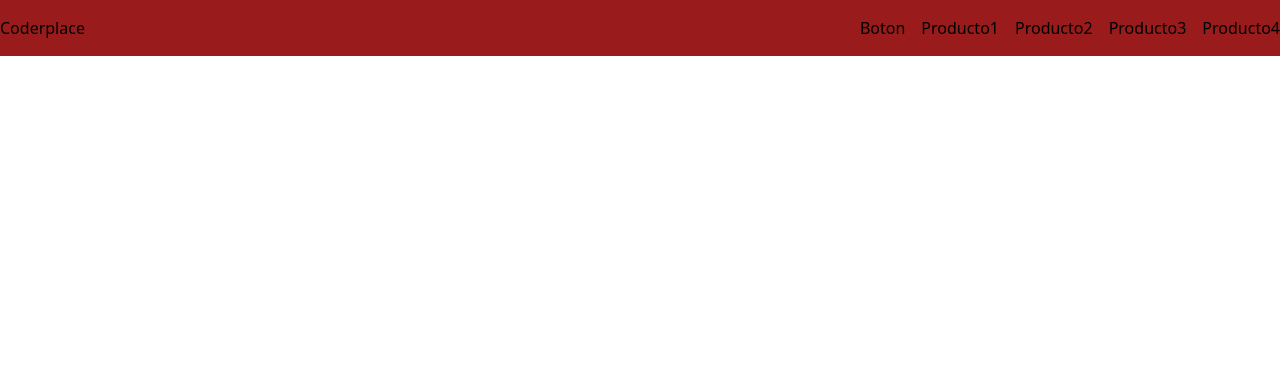
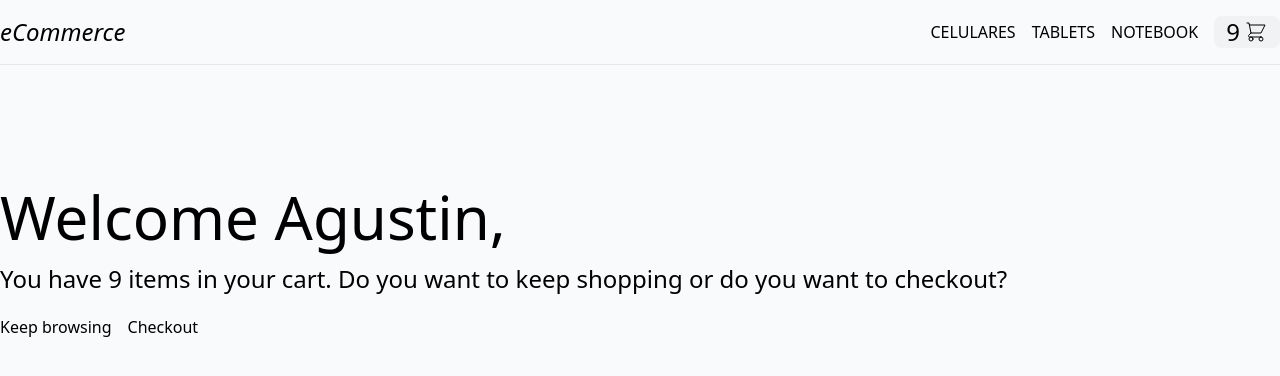
Before and after one commit to agreco88/ecommerce-greco, a React (Create React App) app: page / in a window 1280 px wide. Shown: the top 376 px of the page. Built offline with nearby package versions, Linux system fonts and the light colour scheme.

Commit message:
Segundo y tercer entregrable

```diff
--- a/package.json
+++ b/package.json
@@ -3,6 +3,7 @@
   "version": "0.1.0",
   "private": true,
   "dependencies": {
+    "@heroicons/react": "^1.0.5",
     "@testing-library/jest-dom": "^5.16.1",
     "@testing-library/react": "^12.1.2",
     "@testing-library/user-event": "^13.5.0",
--- a/src/App.js
+++ b/src/App.js
@@ -1,9 +1,15 @@
+import ItemListCointainer from "./components/ItemListContainer";
 import Navbar from "./components/Navbar";
 
 function App() {
   return (
-    <div className="">
+    <div className="bg-gray-50">
       <Navbar />
+      <ItemListCointainer
+        userName="Agustin"
+        greeting="Welcome"
+        cartItemCount="9"
+      />
     </div>
   );
 }
--- /dev/null
+++ b/src/components/Button.js
@@ -0,0 +1,17 @@
+const Button = ({ label, backgroundColor, textColor, handleClick }) => {
+  return (
+    <span
+      className={`
+        flex items-center
+        uppercase text-black font-extralight
+        hover:border-b hover:border-black
+        transition-all duration-200
+        `}
+      onClick={handleClick}
+    >
+      {label}
+    </span>
+  );
+};
+
+export default Button;
--- /dev/null
+++ b/src/components/CartWidget.js
@@ -0,0 +1,20 @@
+import { ShoppingCartIcon, ChevronDownIcon } from "@heroicons/react/outline";
+
+const CartWidget = ({ numberOfItems }) => {
+  return (
+    <div
+      className="
+        flex justify-between items-center gap-1
+        rounded-lg bg-gray-400 px-3
+        bg-opacity-10
+        transition-all duration-200
+        "
+    >
+      <span className="text-2xl font-light shadow-2xl">{numberOfItems}</span>
+      <ShoppingCartIcon className="h-6" />
+      {/* <ChevronDownIcon className="h-4" /> */}
+    </div>
+  );
+};
+
+export default CartWidget;
--- /dev/null
+++ b/src/components/ItemListContainer.js
@@ -0,0 +1,20 @@
+const ItemListCointainer = ({ userName, greeting, cartItemCount }) => {
+  return (
+    <div className="flex container mx-auto h-50vh transition-all duration-200">
+      <h1 className="flex flex-col gap-4 w-4/5  h-min justify-center self-center">
+        <span className="text-6xl font-extralight">{`${greeting} ${userName}, `}</span>
+        <span className="text-2xl font-thin">{`You have ${cartItemCount} items in your cart. Do you want to keep shopping or do you want to checkout?`}</span>
+        <span className="flex gap-4">
+          <button className="hover:border-b hover:border-black py-1 transition-all duration-200">
+            Keep browsing
+          </button>
+          <button className="hover:border-b hover:border-black py-1 transition-all duration-200">
+            Checkout
+          </button>
+        </span>
+      </h1>
+    </div>
+  );
+};
+
+export default ItemListCointainer;
--- a/src/components/Navbar.js
+++ b/src/components/Navbar.js
@@ -1,18 +1,32 @@
+import Button from "./Button";
+import CartWidget from "./CartWidget";
+
 const Navbar = () => {
+  const handleCelular = () => {
+    console.log("Celulares");
+  };
+
+  const handleTablet = () => {
+    console.log("Tablets");
+  };
+
+  const handleNotebook = () => {
+    console.log("Notebook");
+  };
+
   return (
-    <nav className="bg-red-500 w-full h-14">
-      <div className="h-full items-center container mx-auto flex bg-red-800 justify-between">
-        <div>
-          <h3>Coderplace</h3>
+    <nav className="w-full py-4 border-b border-gray-200 bg-gray-50">
+      <div className="h-full items-center container mx-auto flex justify-between">
+        <div className="flex items-center gap-4 italic font-extrabold text-black">
+          <h3 className="text-2xl font-extralight">eCommerce</h3>
         </div>
         <div className="flex gap-4">
-          <button>Boton</button>
-          <ul className="flex gap-4">
-            <li>Producto1</li>
-            <li>Producto2</li>
-            <li>Producto3</li>
-            <li>Producto4</li>
-          </ul>
+          <div className="flex gap-4">
+            <Button label={"Celulares"} handleClick={handleCelular} />
+            <Button label={"Tablets"} handleClick={handleTablet} />
+            <Button label={"Notebook"} handleClick={handleNotebook} />
+            <CartWidget numberOfItems={9} />
+          </div>
         </div>
       </div>
     </nav>
--- a/src/index.css
+++ b/src/index.css
@@ -1,3 +1,6 @@
 @tailwind base;
 @tailwind components;
 @tailwind utilities;
+svg path {
+    stroke-width: 1;
+  }
--- a/tailwind.config.js
+++ b/tailwind.config.js
@@ -1,7 +1,19 @@
 module.exports = {
   content: ["./src/**/*.{js,jsx,ts,tsx}"],
   theme: {
-    extend: {},
+    extend: {
+      height: {
+        "10vh": "10vh",
+        "20vh": "20vh",
+        "30vh": "30vh",
+        "40vh": "40vh",
+        "50vh": "50vh",
+        "60vh": "60vh",
+        "70vh": "70vh",
+        "80vh": "80vh",
+        "90vh": "90vh",
+      },
+    },
   },
   plugins: [],
 };
```
Also changed, not shown: src/App.css (deleted, +0 -38 lines), 1 other file (tests, documents, lock files or other folders).
